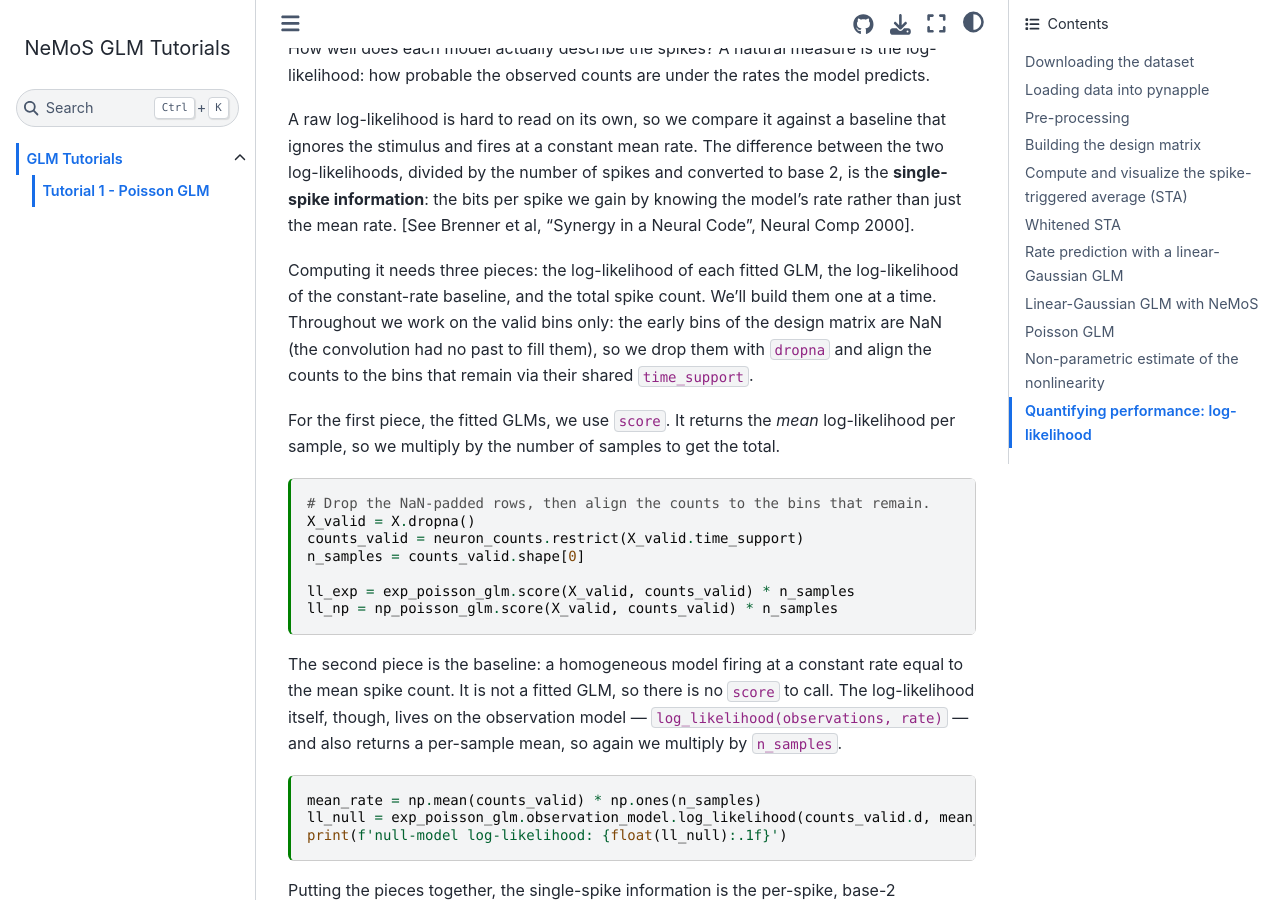
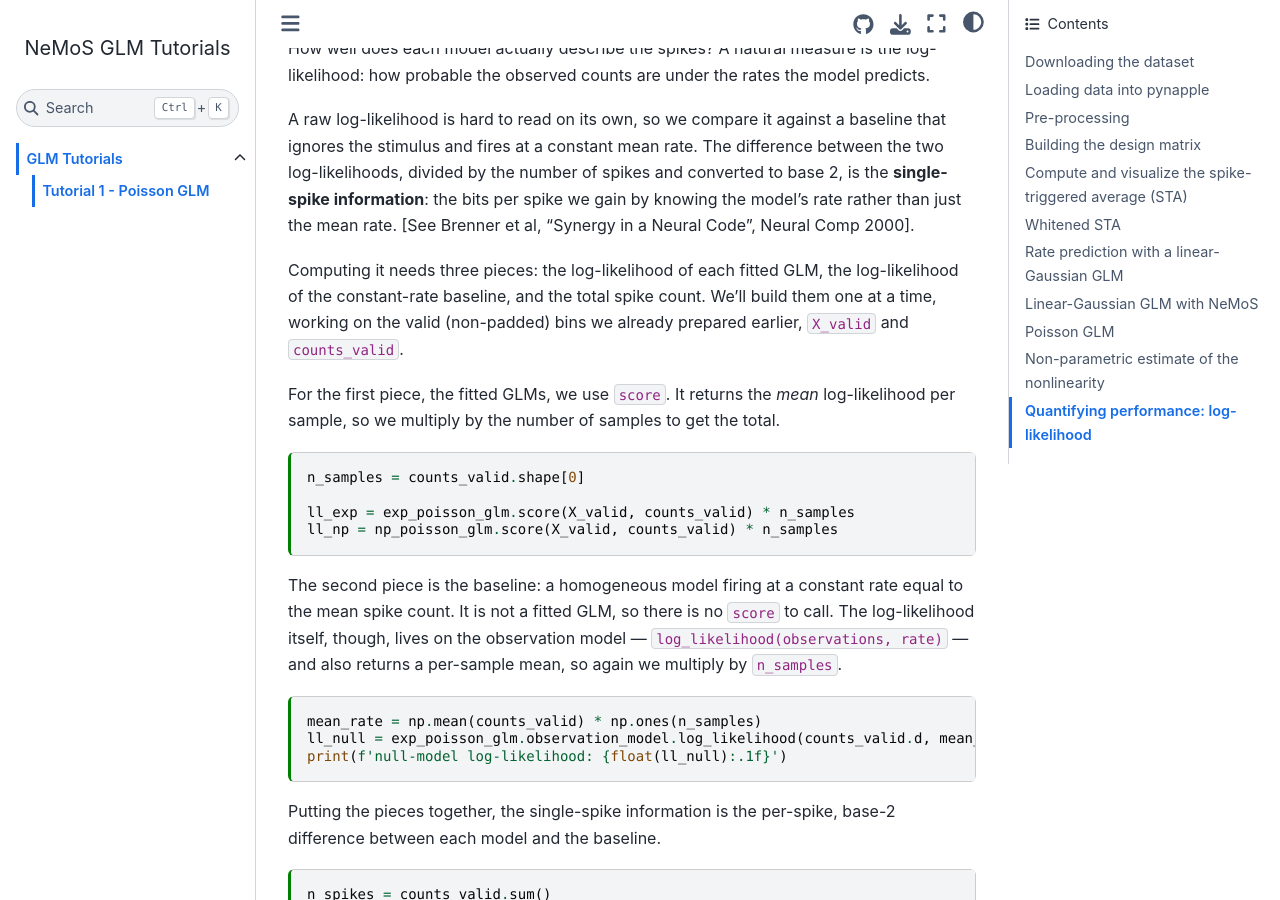
Before and after one commit to BalzaniEdoardo/nemos_glm_tutorials, a Sphinx documentation site: the page built from docs/tutorials/Sfn-2016-tutorial-GLMs/01_poisson_glm.md, in a window 1280 px wide and 900 px high, scrolled down 12555 px. Built offline with Sphinx 7.4.7 and the Sphinx Book theme 1.1.4, drawn with Linux system fonts in a browser that asks for light colours.

Commit message:
add myst

````diff
--- a/docs/tutorials/Sfn-2016-tutorial-GLMs/01_poisson_glm.md
+++ b/docs/tutorials/Sfn-2016-tutorial-GLMs/01_poisson_glm.md
@@ -322,14 +322,14 @@
 # total spike count, following the standard STA definition.
 sta = (X_valid.d.T @ counts_valid.d) / neuron_counts.sum()
 
-lag_times. = np.arange(-window_size+1,1) / neuron_counts.rate  # time bins for STA (in seconds)
+lag_times = np.arange(-window_size+1,1) / neuron_counts.rate  # time bins for STA (in seconds)
 
 plt.figure()
 plt.axhline(0, color="0.7", linestyle="--")
-plt.plot(lag_times., sta, "o-", color=PALETTE[0])
+plt.plot(lag_times, sta, "o-", color=PALETTE[0])
 plt.title('STA')
 plt.xlabel('time before spike (s)')
-plt.xlim([lag_times.[0],lag_times.[-1]])
+plt.xlim([lag_times[0],lag_times[-1]])
 plt.show()
 ```
 
@@ -356,11 +356,11 @@
 
 plt.figure()
 plt.axhline(0, color="0.7", linestyle="--")
-plt.plot(lag_times., sta/np.linalg.norm(sta), "o-", color=PALETTE[0], label="STA")
-plt.plot(lag_times., wsta/np.linalg.norm(wsta), "o-", color=PALETTE[1], label="wSTA")
+plt.plot(lag_times, sta/np.linalg.norm(sta), "o-", color=PALETTE[0], label="STA")
+plt.plot(lag_times, wsta/np.linalg.norm(wsta), "o-", color=PALETTE[1], label="wSTA")
 plt.title('STA and whitened STA')
 plt.xlabel('time before spike (s)')
-plt.xlim([lag_times.[0],lag_times.[-1]])
+plt.xlim([lag_times[0],lag_times[-1]])
 plt.legend()
 plt.show()
 ```
@@ -486,12 +486,12 @@
 
 fig, (ax1,ax2) = plt.subplots(2, figsize=(8, 6))
 
-ax1.plot(lag_times., gaussian_glm.coef_/np.linalg.norm(gaussian_glm.coef_), 'o-', label='lin-gauss GLM filt', c=PALETTE[0])
-ax1.plot(lag_times., exp_poisson_glm.coef_/np.linalg.norm(exp_poisson_glm.coef_), 'o-', label='poisson GLM filt', c=PALETTE[1])
+ax1.plot(lag_times, gaussian_glm.coef_/np.linalg.norm(gaussian_glm.coef_), 'o-', label='lin-gauss GLM filt', c=PALETTE[0])
+ax1.plot(lag_times, exp_poisson_glm.coef_/np.linalg.norm(exp_poisson_glm.coef_), 'o-', label='poisson GLM filt', c=PALETTE[1])
 ax1.legend(loc = 'upper left')
 ax1.set_title('(normalized) linear-Gaussian and Poisson GLM filter estimates')
 ax1.set_xlabel('time before spike (s)')
-ax1.set_xlim([lag_times.[0], lag_times.[-1]])
+ax1.set_xlim([lag_times[0], lag_times[-1]])
 
 plot_counts_with_predictions(
     neuron_counts,
@@ -580,14 +580,11 @@
 
 A raw log-likelihood is hard to read on its own, so we compare it against a baseline that ignores the stimulus and fires at a constant mean rate. The difference between the two log-likelihoods, divided by the number of spikes and converted to base 2, is the **single-spike information**: the bits per spike we gain by knowing the model's rate rather than just the mean rate. [See Brenner et al, "Synergy in a Neural Code", Neural Comp 2000].
 
-Computing it needs three pieces: the log-likelihood of each fitted GLM, the log-likelihood of the constant-rate baseline, and the total spike count. We'll build them one at a time. Throughout we work on the valid bins only: the early bins of the design matrix are NaN (the convolution had no past to fill them), so we drop them with `dropna` and align the counts to the bins that remain via their shared `time_support`.
+Computing it needs three pieces: the log-likelihood of each fitted GLM, the log-likelihood of the constant-rate baseline, and the total spike count. We'll build them one at a time, working on the valid (non-padded) bins we already prepared earlier, `X_valid` and `counts_valid`.
 
 For the first piece, the fitted GLMs, we use `score`. It returns the *mean* log-likelihood per sample, so we multiply by the number of samples to get the total.
 
 ```{code-cell} ipython3
-# Drop the NaN-padded rows, then align the counts to the bins that remain.
-X_valid = X.dropna()
-counts_valid = neuron_counts.restrict(X_valid.time_support)
 n_samples = counts_valid.shape[0]
 
 ll_exp = exp_poisson_glm.score(X_valid, counts_valid) * n_samples
--- a/pyproject.toml
+++ b/pyproject.toml
@@ -54,6 +54,7 @@
 notebooks = [
     "jupyterlab",
     "jupyterlab-code-formatter",
+    "jupyterlab-myst",             # Render MyST directives (admonitions, etc.) in JupyterLab
     "jupytext",
     "jupyter-collaboration",
     "pandas",
````
